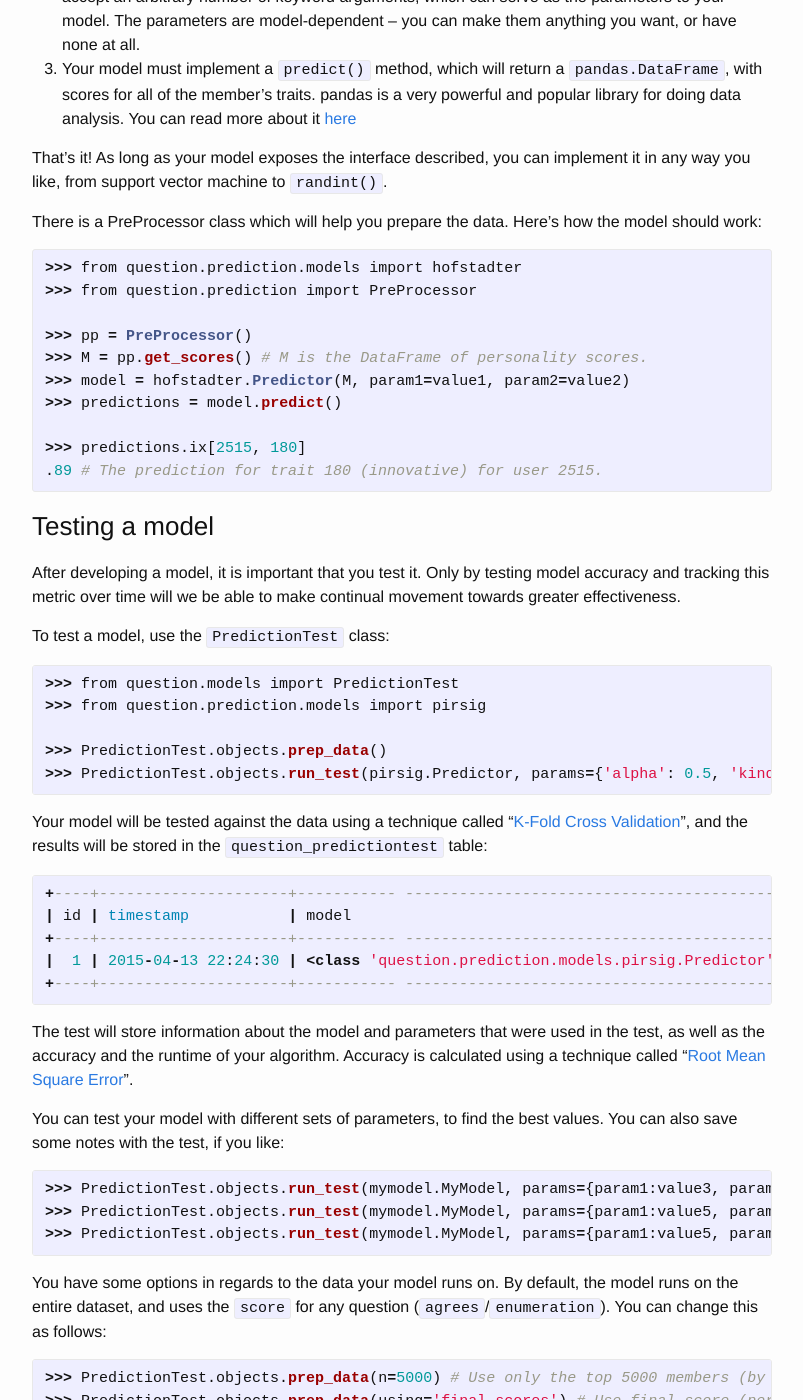
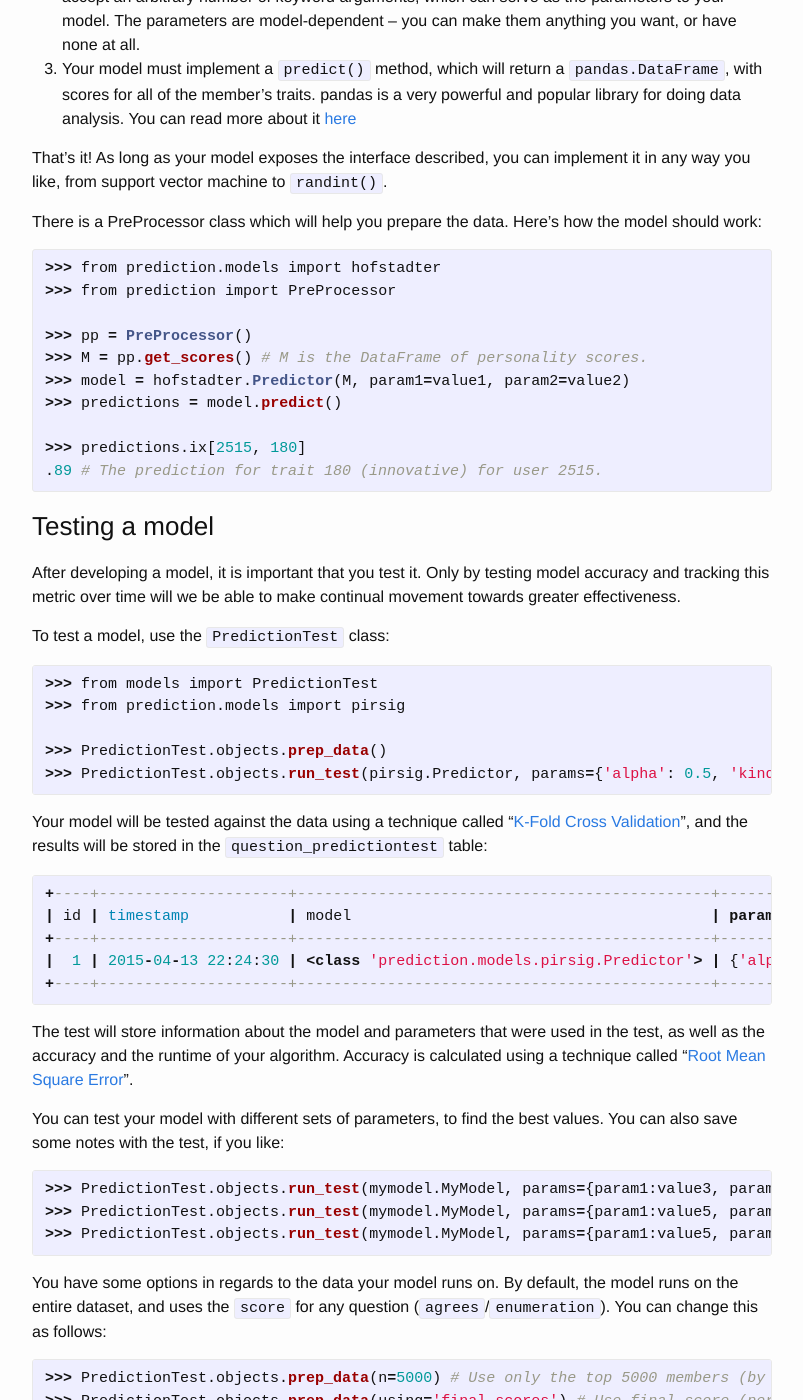
Before and after one commit to kronosapiens/kronosapiens.github.io, a Jekyll site: the page built from _posts/2015-05-23-the-academy.markdown, in a window 1280 px wide and 1400 px high, scrolled down 1223 px. Shown: the whole window, without its empty margins (238-1041 px from the left). Built offline with Jekyll 4.4.1, drawn with Linux system fonts in a browser that asks for light colours; comment, search, counter and statistics services are not loaded; some of the changed text lies outside the part shown.

Commit message:
updated the academy post to remove extraneous import path in demo

```diff
--- a/_posts/2015-05-23-the-academy.markdown
+++ b/_posts/2015-05-23-the-academy.markdown
@@ -41,7 +41,7 @@ The `models/` directory is where our different models live. To create a model, c
 ### Creating a model
 You have a lot of freedom in creating your model, provided that you conform to the following interface:
 
-1. Your model must inherit from the `BasePredictor` class, which can be imported from `question.prediction.models`
+1. Your model must inherit from the `BasePredictor` class, which can be imported from `prediction.models`
 2. On initialization, your model must accept a `pandas.DataFrame` object as the first argument. It can accept an arbitrary number of keyword arguments, which can serve as the parameters to your model. The parameters are model-dependent -- you can make them anything you want, or have none at all.
 3. Your model must implement a `predict()` method, which will return a `pandas.DataFrame`, with scores for all of the member's traits. pandas is a very powerful and popular library for doing data analysis. You can read more about it [here](http://pandas.pydata.org/)
 
@@ -50,8 +50,8 @@ That's it! As long as your model exposes the interface described, you can implem
 There is a PreProcessor class which will help you prepare the data. Here's how the model should work:
 
 {% highlight python %}
->>> from question.prediction.models import hofstadter
->>> from question.prediction import PreProcessor
+>>> from prediction.models import hofstadter
+>>> from prediction import PreProcessor
 
 >>> pp = PreProcessor()
 >>> M = pp.get_scores() # M is the DataFrame of personality scores.
@@ -69,8 +69,8 @@ After developing a model, it is important that you test it. Only by testing mode
 To test a model, use the `PredictionTest` class:
 
 {% highlight python %}
->>> from question.models import PredictionTest
->>> from question.prediction.models import pirsig
+>>> from models import PredictionTest
+>>> from prediction.models import pirsig
 
 >>> PredictionTest.objects.prep_data()
 >>> PredictionTest.objects.run_test(pirsig.Predictor, params={'alpha': 0.5, 'kind': 'ridge', 'numq': 12, 'st': 2})
@@ -80,11 +80,11 @@ To test a model, use the `PredictionTest` class:
 Your model will be tested against the data using a technique called "[K-Fold Cross Validation](http://en.wikipedia.org/wiki/Cross-validation_%28statistics%29)", and the results will be stored in the `question_predictiontest` table:
 
 {% highlight sql %}
-+----+---------------------+----------- -------------------------------------------+------------------------------------------------------+------+-------------------+---------+-------+
-| id | timestamp           | model                                                 | parameters                                           | n    | error             | runtime | notes |
-+----+---------------------+----------- -------------------------------------------+------------------------------------------------------+------+-------------------+---------+-------+
-|  1 | 2015-04-13 22:24:30 | <class 'question.prediction.models.pirsig.Predictor'> | {'alpha': 0.5, 'kind': 'ridge', 'numq': 12, 'st': 2} | 1000 | 0.272384680982066 |   83550 | NULL  |
-+----+---------------------+----------- -------------------------------------------+------------------------------------------------------+------+-------------------+---------+-------+
++----+---------------------+----------------------------------------------+------------------------------------------------------+------+-------------------+---------+-------+
+| id | timestamp           | model                                        | parameters                                           | n    | error             | runtime | notes |
++----+---------------------+----------------------------------------------+------------------------------------------------------+------+-------------------+---------+-------+
+|  1 | 2015-04-13 22:24:30 | <class 'prediction.models.pirsig.Predictor'> | {'alpha': 0.5, 'kind': 'ridge', 'numq': 12, 'st': 2} | 1000 | 0.272384680982066 |   83550 | NULL  |
++----+---------------------+----------------------------------------------+------------------------------------------------------+------+-------------------+---------+-------+
 {% endhighlight %}
 
 The test will store information about the model and parameters that were used in the test, as well as the accuracy and the runtime of your algorithm. Accuracy is calculated using a technique called "[Root Mean Square Error](https://www.kaggle.com/wiki/RootMeanSquaredError)".
```
